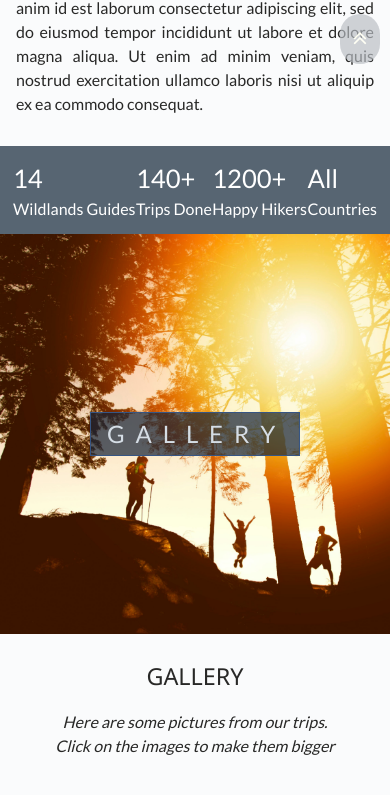
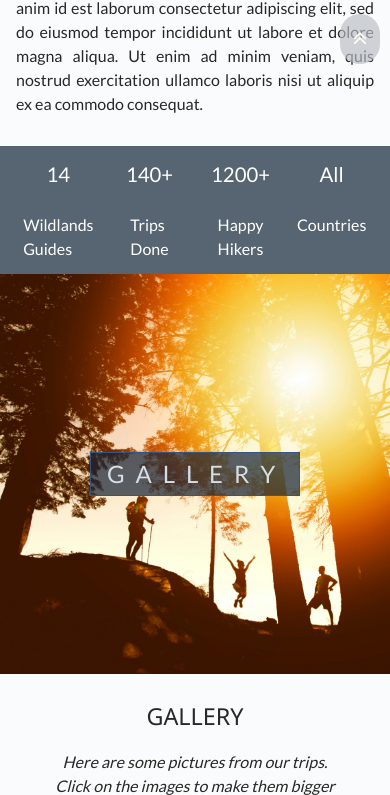
Before and after one commit to Elibeth13/hiking-club, a plain HTML site: page index.html in a window 390 px wide. Shown: the part 760-1555 px from the top of the page. Drawn offline with Linux system fonts and the light colour scheme; grey boxes are pictures that could not be loaded.

Commit message:
Update styles.css

```diff
--- a/resources/CSS/styles.css
+++ b/resources/CSS/styles.css
@@ -309,6 +309,12 @@ p#about-text {
   font-size: 1.6rem;
 }
 
+.quarter.section {
+  display: flex;
+  flex-direction: column;
+  align-items: center;
+}
+
 /*gallery images*/
 .row-padding.center {
   display: grid;
@@ -440,6 +446,10 @@ button.button.section.submit {
   width: 100%;
   justify-content: center;
   cursor: pointer;
+}
+
+a#footer-top-btn {
+  padding: 1px 8.5px 1px 4.5px;
 }
 
 .footer:hover {
@@ -650,6 +660,15 @@ i.fa.fa-arrow-up {
   }
 }
 
+@media only screen and (max-width:450px) {
+  .quarter.section {
+    inline-size: 0.1rem;
+  }
+  .number-data {
+    font-size: 1.27rem;
+  }
+}
+
 @media only screen and (max-width: 1600px) {
   .bgimg-1, .bgimg-2, .bgimg-3 {
     background-attachment: scroll;
```
